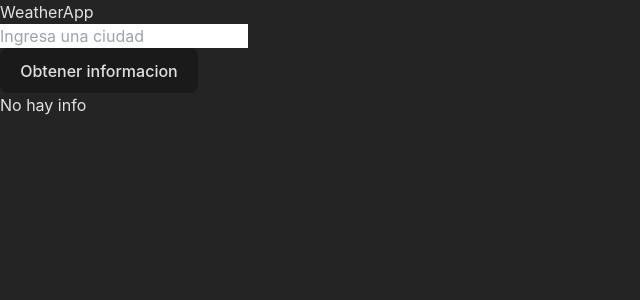
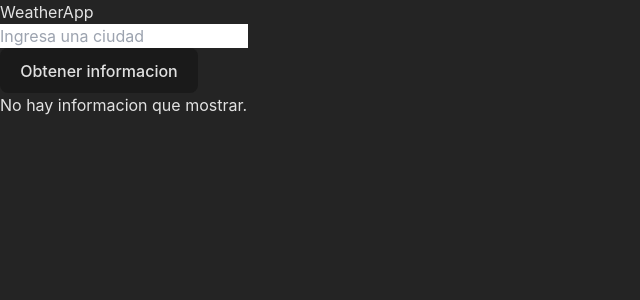
Before and after one commit to cristians-12/pruebaWeather, a React (Vite) app: page / in a window 1280 px wide. Shown: the top 300 px of the page, without its empty margins (0-640 px from the left). Built offline with nearby package versions, Linux system fonts and the light colour scheme; no server answers.

Commit message:
Country info shown, add map view location

```diff
--- a/src/components/DataHeroLocation.tsx
+++ b/src/components/DataHeroLocation.tsx
@@ -3,19 +3,27 @@ import { WeatherDataResponse } from '../types/types'
 
 const DataHeroLocation: React.FC<{ dataFetch: WeatherDataResponse }> = ({ dataFetch }) => {
     return (
-        <div>
+        <section className='bg-slate-800 p-5 rounded-2xl'>
             {
                 dataFetch ?
                     (<>
-                        Hay datos
+                        <div className='flex flex-col'>
+                            <span>
+                                Nombre de la ciudad: {dataFetch.location.name}
+                            </span>
+                            <span>
+                                Ubicacion: {dataFetch.location.region}, {dataFetch.location.country}
+                            </span>
+                            <span>Fecha y hora local: {dataFetch.location.localtime}</span>
+                        </div>
                     </>) :
                     (
                         <>
-                        No hay info
+                            No hay informacion que mostrar.
                         </>
                     )
             }
-        </div>
+        </section>
     )
 }
 
```
Also changed, not shown: src/components/CanvaMap.tsx (added, +10 -0 lines).
